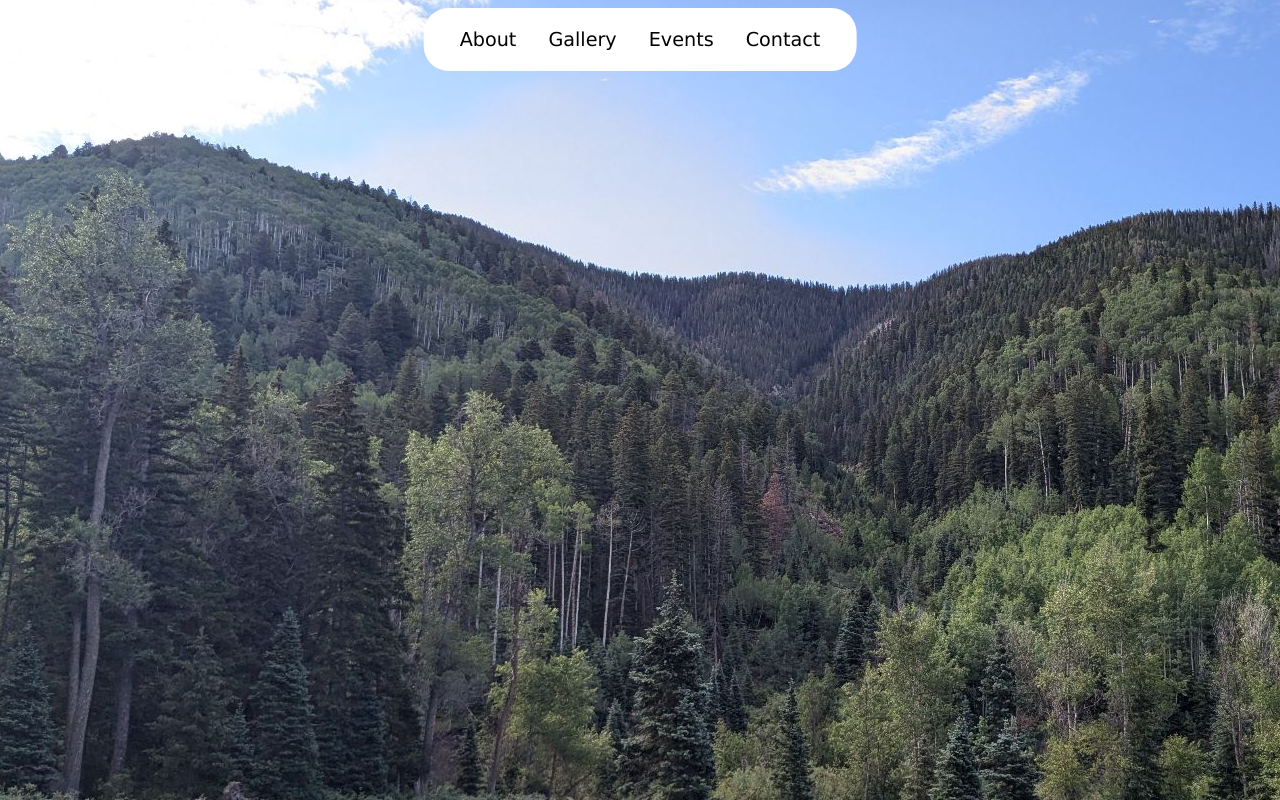
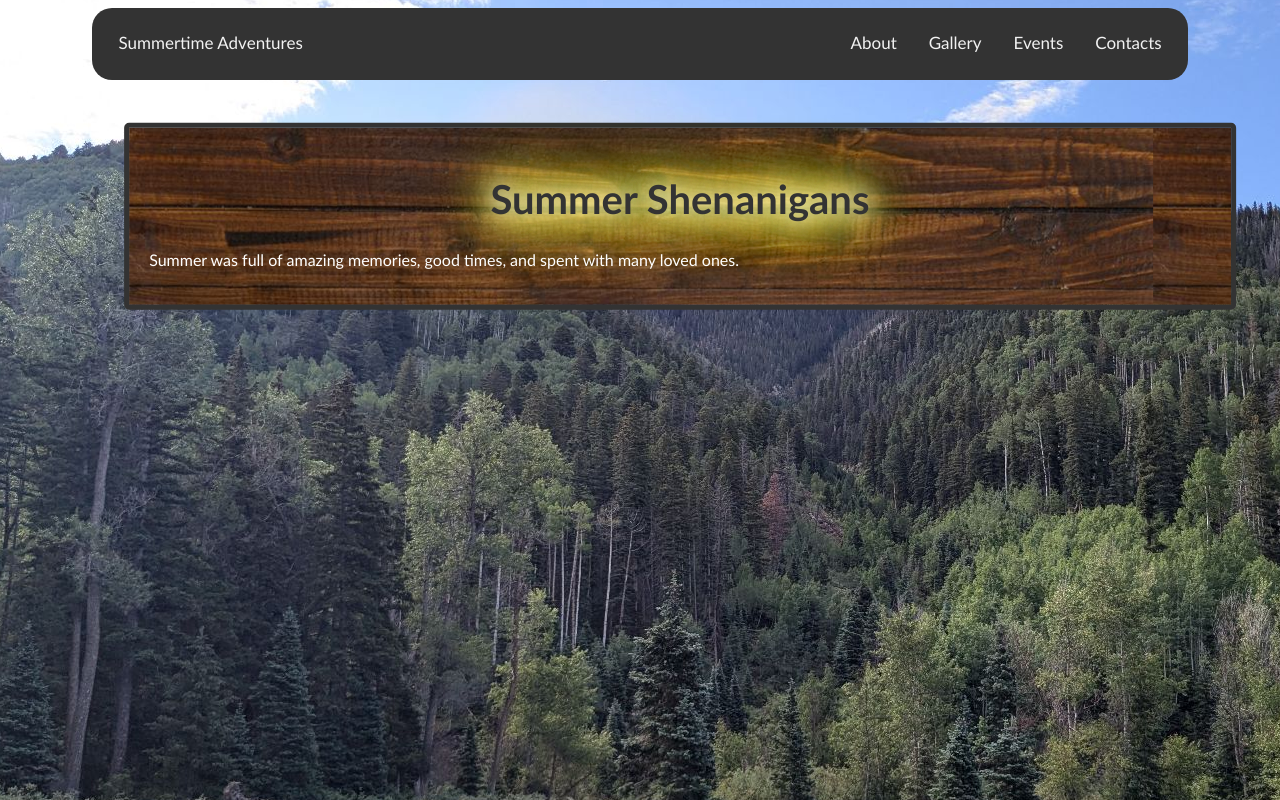
Before and after one commit to DanielFreeman068/summberSite, a plain HTML site: page index.html in a window 1280 px wide. Shown: the top 800 px of the page. Drawn offline with Linux system fonts and the light colour scheme.

Commit message:
pushing p

```diff
--- a/index.html
+++ b/index.html
@@ -9,10 +9,19 @@
 <body>
     <img class="backgroundColorado" src="./images/PXL_20240624_133612434.jpg" alt="colorado">
     <nav>
-        <a href="#">About</a>
-        <a href="#">Gallery</a>
-        <a href="#">Events</a>
-        <a href="#">Contact</a>
+        <div class="topnav">
+            <a class="summer">Summertime Adventures</a>
+            <div class="topnav-right">
+                <a href="">About</a>
+                <a href="">Gallery</a>
+                <a href="">Events</a>
+                <a href="">Contacts</a>
+            </div>
+        </div>
     </nav>
+    <header>
+        <h1 class="glow">Summer Shenanigans</h1>
+        <p>Summer was full of amazing memories, good times, and spent with many loved ones.</p>
+    </header>
 </body>
 </html>
--- a/sass/style.scss
+++ b/sass/style.scss
@@ -2,6 +2,10 @@ html {
     margin:0;
     padding:0;
     overflow-x: hidden;
+}
+
+* {
+    font-family: 'Gill Sans', 'Gill Sans MT', Calibri, 'Trebuchet MS', sans-serif;
 }
 
 .backgroundColorado {
@@ -14,24 +18,84 @@ html {
 nav {
     display: flex;
     justify-content: center;
-    background-color: white;
-    width:fit-content;
-    margin-left:50%;
-    transform: translateX(-50%);
-    padding: 20px;
-    border-radius: 25px;
+    margin-bottom: 3rem;
 }
 
-a {
-    text-decoration: none;
-    color: black;
-    margin-right: 1rem;
-    margin-left: 1rem;
-    font-family: 'Lucida Sans', 'Lucida Sans Regular', 'Lucida Grande', 'Lucida Sans Unicode', Geneva, Verdana, sans-serif;
-    font-size: larger;
+.topnav-right {
+    float: right;
 }
 
-a:hover {
-    background-color: gray;
-    border-radius: 25px;
+.topnav {
+    background-color: #333;
+    overflow: hidden;
+    width: 84%;
+    height: 52px;
+    padding: 10px;
+    border-radius: 20px;
+    position: fixed;
+    top: 5;
+    z-index: 5;
 }
+
+.topnav a {
+    float: left;
+    color: #f2f2f2;
+    text-align: center;
+    padding: 14px 16px;
+    text-decoration: none;
+    font-size: 17px;
+}
+
+.topnav-right a:hover:nth-child(even) {
+    border: 3px solid white;
+    border-radius: 15px;
+    background-color: rgb(255, 115, 115);
+}
+
+.topnav-right a:hover:nth-child(odd) {
+    border: 3px solid white;
+    border-radius: 15px;
+    background-color: rgb(255, 154, 71);
+}
+
+header {
+    color: white;
+    max-width: 84%;
+    position: relative;
+    left: 50%;
+    margin-left: 2.5rem;
+    justify-content: center;
+    top: 10rem;
+    background-image: url("/images/stock-photo-brown-wooden-background.png");
+    border-radius: 5px;
+    transform: translate(-50%, -50%);
+    padding: 20px;
+    border: 5px solid #333;
+}
+
+.glow {
+    font-size: 40px;
+    color: #333;
+    text-align: center;
+    animation: glow 1s ease-in-out infinite alternate;
+}
+
+@-webkit-keyframes glow {
+    from {
+        text-shadow: 0 0 10px #fff, 0 0 20px #fff, 0 0 30px #fff04d, 0 0 40px #fff04d, 0 0 50px #fff04d, 0 0 60px #fff04d, 0 0 70px #fff04d;
+    }
+
+    to {
+        text-shadow: 0 0 20px #fff, 0 0 30px #fff04d, 0 0 40px #e0e844, 0 0 50px #fff04d, 0 0 60px #fff04d, 0 0 70px #fff04d, 0 0 80px #fff04d;
+    }
+}
+
+@keyframes glow {
+    from {
+        text-shadow: 0 0 10px #fff, 0 0 20px #fff, 0 0 30px #fff04d, 0 0 40px #fff04d, 0 0 50px #fff04d, 0 0 60px #fff04d, 0 0 70px #fff04d;
+    }
+
+    to {
+        text-shadow: 0 0 20px #fff, 0 0 30px #fff04d, 0 0 40px #fff04d, 0 0 50px #fff04d, 0 0 60px #fff04d, 0 0 70px #fff04d, 0 0 80px #fff04d;
+    }
+}
```
Also changed, not shown: css/style.css, css/style.min.css, images/stock-photo-brown-wooden-background.png (added), 2 other files.
